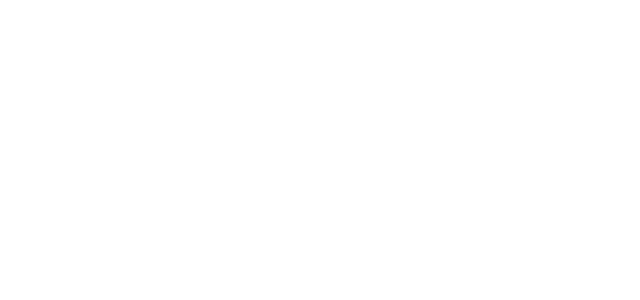
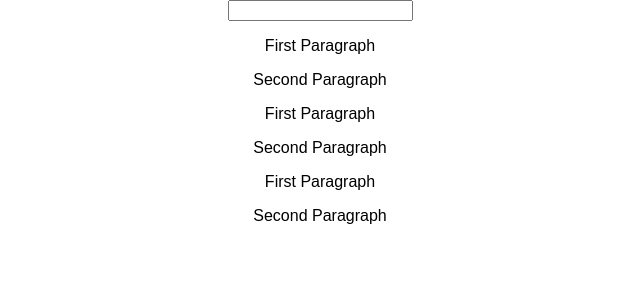
Before and after one commit to PetKatt/assignment1-react16, a React (Create React App) app: page / in a window 1280 px wide. Shown: the top 300 px of the page, without its empty margins (320-960 px from the left). Built offline with nearby package versions, Linux system fonts and the light colour scheme.

Commit message:
UserInput UserOutput CREATED

```diff
--- a/src/App.js
+++ b/src/App.js
@@ -1,11 +1,17 @@
 import React, { Component } from 'react';
 import './App.css';
+
+import UserInput from "./UserInput/UserInput";
+import UserOutput from "./UserOutput/UserOutput";
 
 class App extends Component {
   render() {
     return (
       <div className="App">
-
+        <UserInput />
+        <UserOutput />
+        <UserOutput />
+        <UserOutput />
       </div>
     );
   }
--- /dev/null
+++ b/src/UserInput/UserInput.js
@@ -0,0 +1,11 @@
+import React from "react";
+
+const userInput = () => {
+  return(
+    <div>
+      <input type="text" />
+    </div>
+  );
+};
+
+export default userInput;
--- /dev/null
+++ b/src/UserOutput/UserOutput.js
@@ -0,0 +1,12 @@
+import React from "react";
+
+const userOutput = () => {
+  return (
+    <div>
+      <p>First Paragraph</p>
+      <p>Second Paragraph</p>
+    </div>
+  );
+};
+
+export default userOutput;
```
